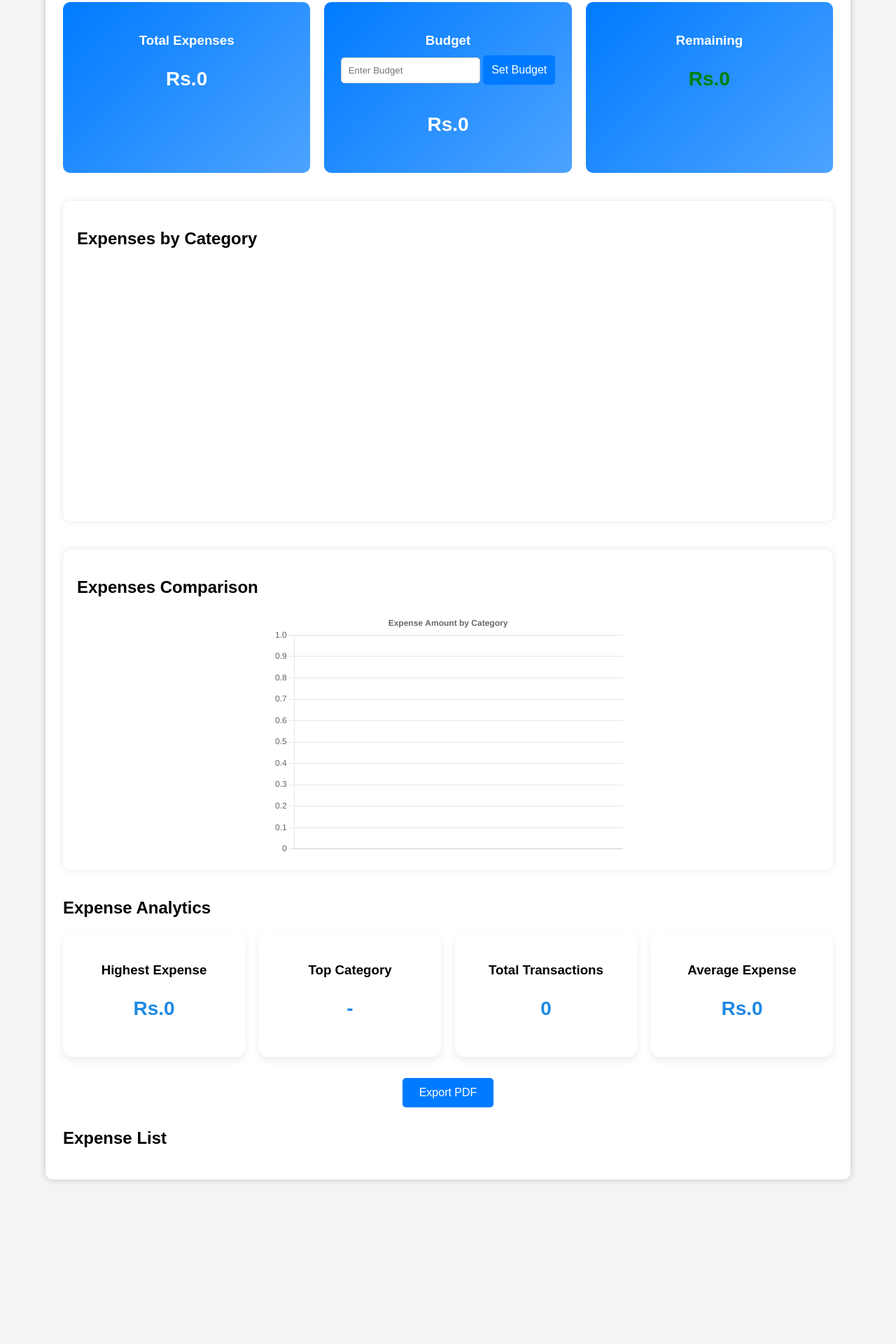
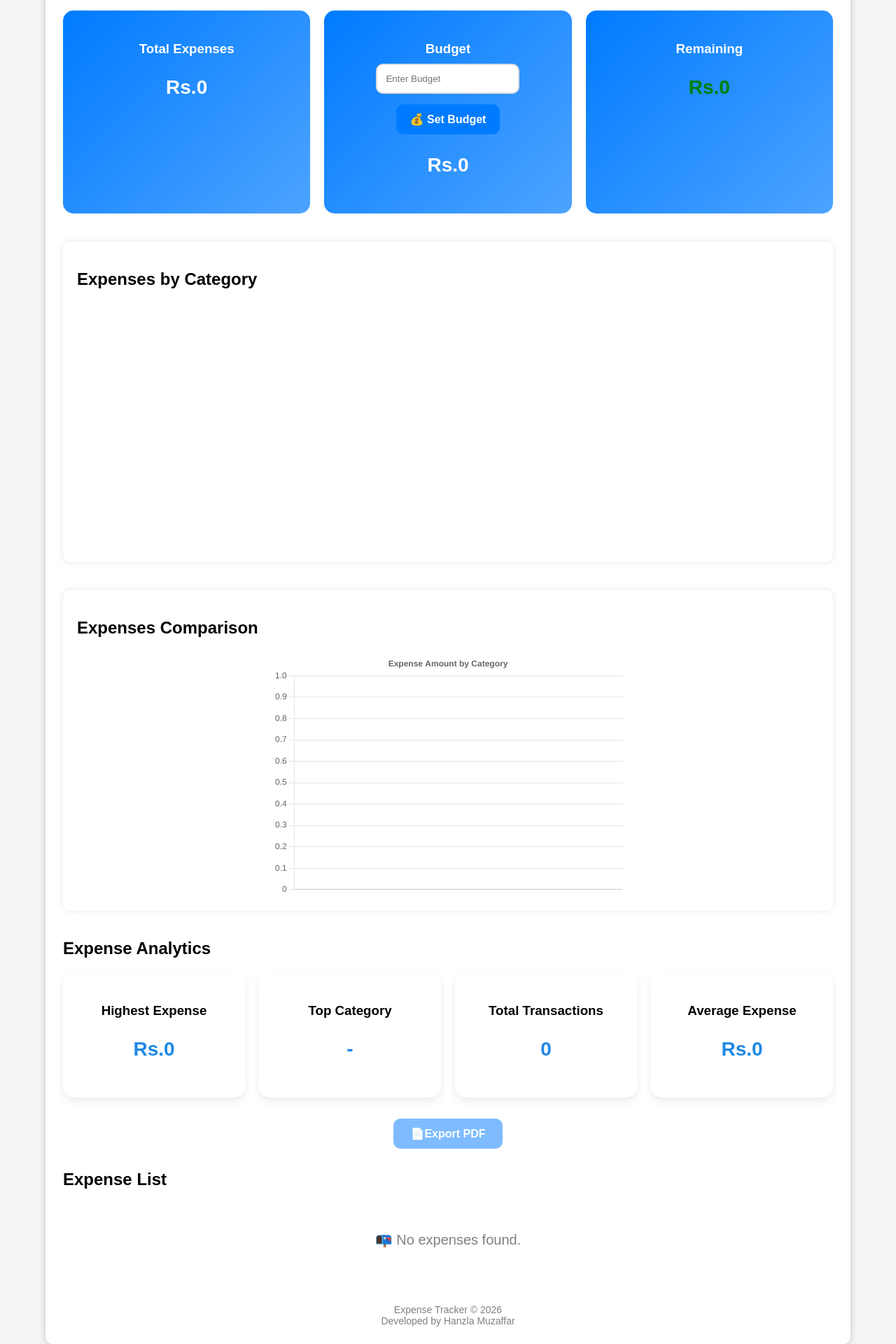
Before and after one commit to hanzlach144/Expense-Tracker, a plain HTML site: page index.html in a window 1280 px wide. Shown: the part 384-2304 px from the top of the page at 70% size. Before the commit the page ends 2109 px from the top, so only its background shows below. Drawn offline with nearby package versions, Linux system fonts and the light colour scheme.

Commit message:
Final UI Polish and Portfolio Ready Expense Tracker

```diff
--- a/app.js
+++ b/app.js
@@ -30,6 +30,12 @@ budgetDisplay.textContent = `Rs.${budget}`;
 function updateBudgetState() {
 
     addExpenseButton.disabled = budget <= 0;
+
+}
+
+function updateExportState() {
+
+    exportPdfButton.disabled = expenses.length === 0;
 
 }
 
@@ -147,6 +153,15 @@ expenses.forEach(function(expense) {
     y += 10;
 
 });
+doc.line(20, y + 5, 190, y + 5);
+
+doc.setFontSize(14);
+
+doc.text(
+    `Total Expenses: ${totalExpenses.textContent}`,
+    20,
+    y + 20
+);
 
     doc.save("Expense_Report.pdf");
 }
@@ -201,6 +216,7 @@ let formattedMonth =
     expenses.push(expense);
   }
   saveExpenses();
+  updateExportState();
   populateMonthFilter();
   applyFilters();
   updateRemaining();
@@ -240,8 +256,13 @@ function displayExpense (expense, index) {
   expenseButtons.appendChild(deleteButton);
 
   deleteButton.addEventListener("click", function () {
+
+    let confirmDelete = confirm("Are you sure you want to delete this expense?");
+
+    if (!confirmDelete) return;
     expenses.splice(index,1);
     saveExpenses();
+    updateExportState();
     populateMonthFilter();
     applyFilters();
     updateRemaining();
@@ -610,6 +631,16 @@ function clearInputs () {
 
 function renderExpenses (expenseArray) {
   expenseList.innerHTML = "";
+  if (expenseArray.length === 0) {
+
+    expenseList.innerHTML = `
+        <p class="empty-state">
+            📭 No expenses found.
+        </p>
+    `;
+
+    return;
+}
   for(let i=0;i<expenseArray.length;i++) {
     displayExpense(expenseArray[i],i);
   }
@@ -637,6 +668,8 @@ updateRemaining();
 
 updateBudgetState()
 
+updateExportState();
+
 let savedTheme = localStorage.getItem("theme");
 
 if (savedTheme === "dark") {
--- a/index.html
+++ b/index.html
@@ -5,8 +5,8 @@
     <meta name="viewport" content="width=device-width, initial-scale=1.0">
     <link rel="stylesheet" href="style.css">
     <title>Expense Tracker</title>
+    <link rel="icon" href="wallet icon.png">
 </head>
-
 <body>
 
 <div class="container">
@@ -56,7 +56,7 @@
     <label for="expense-date">Expense Date</label>
     <input type="date" id="expense-date">
     </div>
-    <button id="add-expense-btn">Add Expense +</button>
+    <button id="add-expense-btn">➕ Add Expense</button>
 
 </div>
     <!-- Controls Section -->
@@ -136,7 +136,7 @@
         >
 
         <button id="set-budget-btn">
-            Set Budget
+            💰 Set Budget
         </button>
 
         <p id="budget-display">Rs.0</p>
@@ -201,7 +201,7 @@
 </div>
 
     <button id="export-pdf-btn">
-      Export PDF
+      📄Export PDF
     </button>
 
     <!-- Expense List -->
@@ -215,6 +215,16 @@
 
     </div>
 
+    <footer>
+
+    Expense Tracker © 2026
+
+    <br>
+
+    Developed by Hanzla Muzaffar
+
+</footer>
+
 </div>
 
 <script src="https://cdn.jsdelivr.net/npm/chart.js"></script>
--- a/style.css
+++ b/style.css
@@ -1,3 +1,9 @@
+* {
+    transition: background-color 0.3s ease,
+                color 0.3s ease,
+                border-color 0.3s ease;
+}
+
 body {
     margin: 0;
     font-family: Arial, Helvetica, sans-serif;
@@ -34,22 +40,33 @@ label {
 
 input,
 select {
+    border: 2px solid #ddd;
+    border-radius: 10px;
+    padding: 12px;
+    transition: 0.3s ease;
+    outline: none;
     flex:1;
-    padding: 10px;
     margin-bottom: 15px;
-    border: 1px solid #ccc;
-    border-radius: 5px;
     box-sizing: border-box;
+}
+
+input:focus,
+select:focus {
+    border-color: #4CAF50;
+    box-shadow: 0 0 8px rgba(76, 175, 80, 0.4);
 }
 
 button {
     padding: 12px;
     background-color: #007bff;
     color: white;
+    font-size: 16px;
     border: none;
-    border-radius: 5px;
-    font-size: 16px;
+    border-radius: 10px;
+    padding: 12px 20px;
     cursor: pointer;
+    transition: all 0.3s ease;
+    font-weight: 600;
 }
 
 #add-expense-btn {
@@ -58,9 +75,14 @@ button {
 }
 
 button:hover {
-    background-color: #0056b3;
+    transform: translateY(-3px);
+    box-shadow: 0 8px 15px rgba(0,0,0,0.15);
+    background-color:blue;
 }
 
+button:active {
+    transform: scale(0.97);
+}
 
 #expense-list {
     margin-top: 20px;
@@ -77,12 +99,13 @@ button:hover {
     margin-bottom: 15px;
 
     box-shadow: 0 2px 10px rgba(0,0,0,0.08);
-    transition: transform 0.25s ease, box-shadow 0.25s ease;
+    transition: transform 0.3s ease, box-shadow 0.25s ease;
 }
 
 .expense-item:hover{
     transform: translateY(-5px);
-    box-shadow: 0 10px 20px rgba(0,0,0,0.15);
+    transform: scale(1.01);
+    box-shadow: 0 8px 20px rgba(0,0,0,0.12);
 }
 
 .expense-info h3 {
@@ -95,6 +118,13 @@ button:hover {
     margin: 4px 0;
     color: #666;
     font-size: 15px;
+}
+
+.empty-state{
+    text-align:center;
+    color:gray;
+    padding:40px;
+    font-size:20px;
 }
 
 .category-badge {
@@ -185,14 +215,14 @@ button:hover {
     background: linear-gradient(135deg, #007bff, #4da3ff);
     color: white;
     padding: 25px 20px;
-    border-radius: 10px;
+    border-radius: 15px;
     text-align: center;
-    transition: transform 0.2s ease, box-shadow 0.2s ease;
+    transition: transform 0.3s ease, box-shadow 0.2s ease;
 }
 
 .summary-card:hover {
-    transform: translateY(-4px);
-    box-shadow: 0 8px 18px rgba(0,0,0,0.15);
+    transform: translateY(-6px);
+    box-shadow: 0 12px 25px rgba(0,0,0,0.15);
 }
 
 .summary-card h3 {
@@ -227,10 +257,16 @@ button:hover {
     margin-top: 40px;
 }
 
+.chart-section:hover {
+    transform: translateY(-6px);
+}
+
 .chart-container {
     width: 500px;
     height: 350px;
     margin: auto;
+    border-radius: 15px;
+    overflow: hidden;
 }
 
 .analytics-section{
@@ -246,10 +282,16 @@ button:hover {
 
 .analytics-card{
     background:#ffffff;
-    border-radius:12px;
+    border-radius:15px;
     padding:25px;
     text-align:center;
     box-shadow:0 5px 12px rgba(0,0,0,.08);
+    transition: 0.3s ease;
+}
+
+.analytics-card:hover{
+    transform: translateY(-6px);
+    box-shadow: 0 12px 25px rgba(0,0,0,0.15);
 }
 
 .analytics-card h3{
@@ -266,6 +308,11 @@ button:hover {
     display: block;
     margin: 30px auto;
     padding: 12px 24px;
+}
+
+button:disabled {
+    opacity: 0.5;
+    cursor: not-allowed;
 }
 
 body.dark-mode {
@@ -296,3 +343,23 @@ body.dark-mode button {
     background-color: #444;
     color: white;
 }
+
+footer{
+    margin-top:40px;
+    text-align:center;
+    color:gray;
+    font-size:14px;
+}
+
+::-webkit-scrollbar{
+    width:10px;
+}
+
+::-webkit-scrollbar-thumb{
+    background:#4CAF50;
+    border-radius:10px;
+}
+
+::-webkit-scrollbar-track{
+    background:#eee;
+}
```
Also changed, not shown: wallet icon.png (added).
